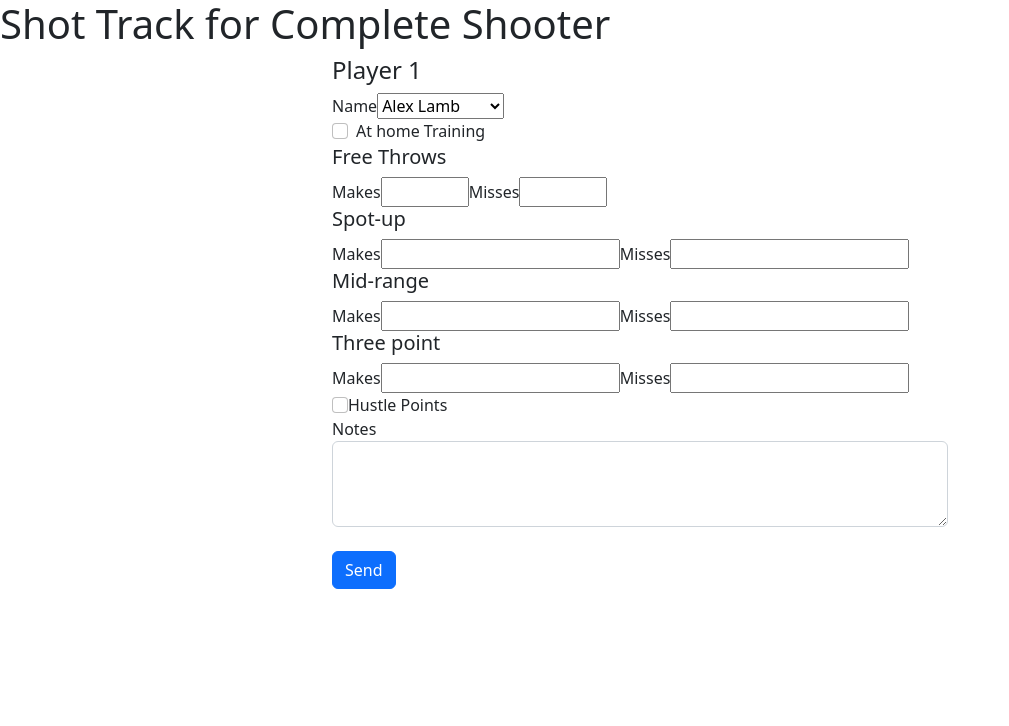
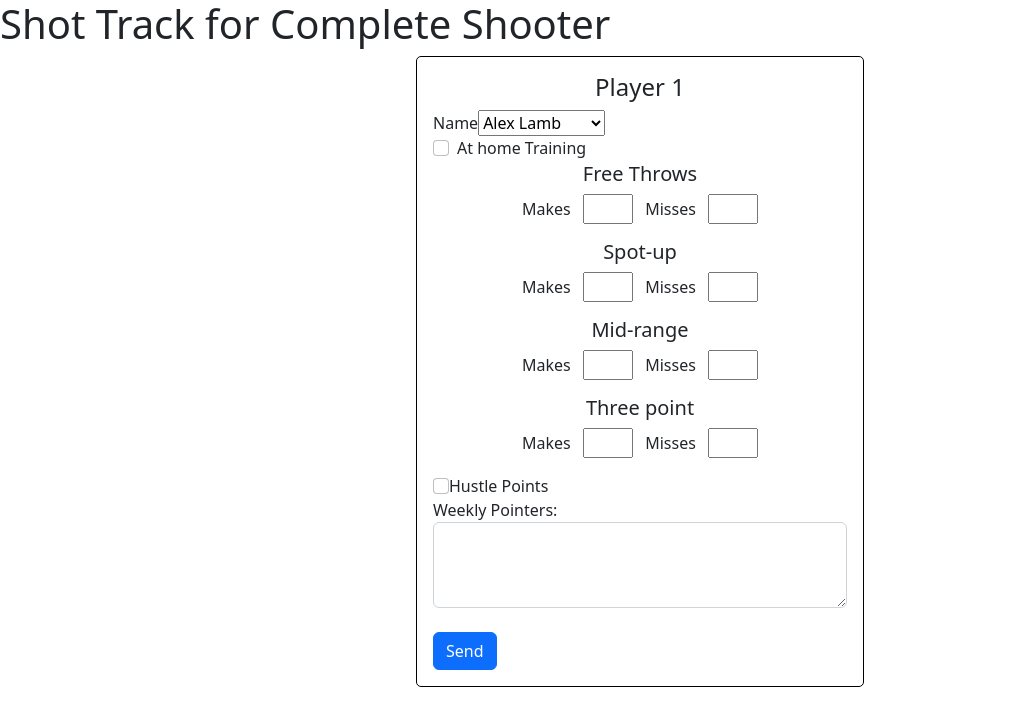
Before and after one commit to alexlamb10/shot-tracker, an Angular app: page / in a window 1280 px wide. Shown: the top 726 px of the page, without its empty margins (0-1009 px from the left). Built offline with nearby package versions, Linux system fonts and the light colour scheme.

Commit message:
Submit function is catching

```diff
--- a/src/app/shots/shots.component.css
+++ b/src/app/shots/shots.component.css
@@ -1,3 +1,33 @@
 .field-error {
     border: 1px solid red;
 }
+
+.player1 {
+    width: 35%;
+    border: 1px solid black;
+    border-radius: 5px;
+    padding: 2vh;
+    display: flex;
+    flex-direction: column;
+    justify-content: center;
+    align-items: center;
+}
+
+.center{
+    display: flex;
+    align-items: center;
+    justify-content: center;
+    flex-direction: column;
+}
+
+.scores input {
+    width: 20%;
+}
+
+.scores {
+    display: flex;
+    align-items: center;
+    justify-content: space-around;
+    width: 60%;
+    margin-bottom: 2vh;
+}
--- a/src/app/shots/shots.component.html
+++ b/src/app/shots/shots.component.html
@@ -1,6 +1,6 @@
-<div class="container" style="width: 50%;">
+<div class="container player1" >
     <h4>Player 1</h4>
-    <form #form="ngForm">
+    <form #form="ngForm" (ngSubmit)="onSubmit(form)">
 
       <div class="form-group" ngNativeValidate>
         <label for="name">Name</label>
@@ -9,16 +9,17 @@
        </select>
       </div>
 
-      <div class="form-check form-group">
-        <input class="form-check-input" type="checkbox"
-                id="homeTraining" name="homeTraining">
+      <div class="form-check form-group" stu>
         <label class="form-check-label" for="homeTraining" >
           At home Training
         </label>
+        <input class="form-check-input" type="checkbox"
+                id="homeTraining" name="homeTraining">
       </div>
 
-      <div class="form-group">
+      <div class="form-group center">
         <h5 class="shot-type">Free Throws</h5>
+        <div class="scores">
           <label for="ftMakes">
               Makes
           </label>
@@ -28,8 +29,10 @@
               Misses
           </label>
           <input type="number" max="10" min="0" id="ftMiss" name="ftMiss" required [(ngModel)]="stats.ftMisses" #ftMisses="ngModel" [class.field-error]="form.submitted && ftMisses.invalid">
+        </div>
 
         <h5 class="shot-type">Spot-up</h5>
+        <div class="scores">
           <label for="sMakes">
               Makes
           </label>
@@ -39,8 +42,10 @@
               Misses
           </label>
           <input type="number" min="0" id="sMiss" name="sMiss" required [(ngModel)]="stats.spotMisses" #spotMisses="ngModel" [class.field-error]="form.submitted && spotMisses.invalid">
+        </div>
 
         <h5 class="shot-type">Mid-range</h5>
+        <div class="scores">
           <label for="mMakes">
               Makes
           </label>
@@ -50,8 +55,10 @@
               Misses
           </label>
           <input type="number" min="0" id="mMiss" name="mMiss" required [(ngModel)]="stats.midMisses" #midMisses="ngModel" [class.field-error]="form.submitted && midMisses.invalid">
+        </div>
 
         <h5 class="shot-type">Three point</h5>
+        <div class="scores">
           <label for="tMakes">
               Makes
           </label>
@@ -61,6 +68,7 @@
               Misses
           </label>
           <input type="number" min="0" id="tMiss" name="tMiss" required [(ngModel)]="stats.threeMisses" #threeMisses="ngModel" [class.field-error]="form.submitted && threeMisses.invalid">
+        </div>
 
       </div>
 
@@ -73,7 +81,7 @@
       </div>
 
       <div class="form-group">
-        <label for="notes" >Notes</label>
+        <label for="notes" >Weekly Pointers:</label>
         <textarea id="notes" name="notes" class="form-control"
                   rows="3"  ></textarea>
       </div>
--- a/src/app/shots/shots.component.ts
+++ b/src/app/shots/shots.component.ts
@@ -36,7 +36,7 @@ export class ShotsComponent implements OnInit {
   }
 
   onSubmit(form: NgForm){
-    console.log('in onSubmit' + form.valid);
+    console.log('in onSubmit ' + form.valid);
 
   }
 
```
Lines whose indentation alone changed are shown as unchanged.
